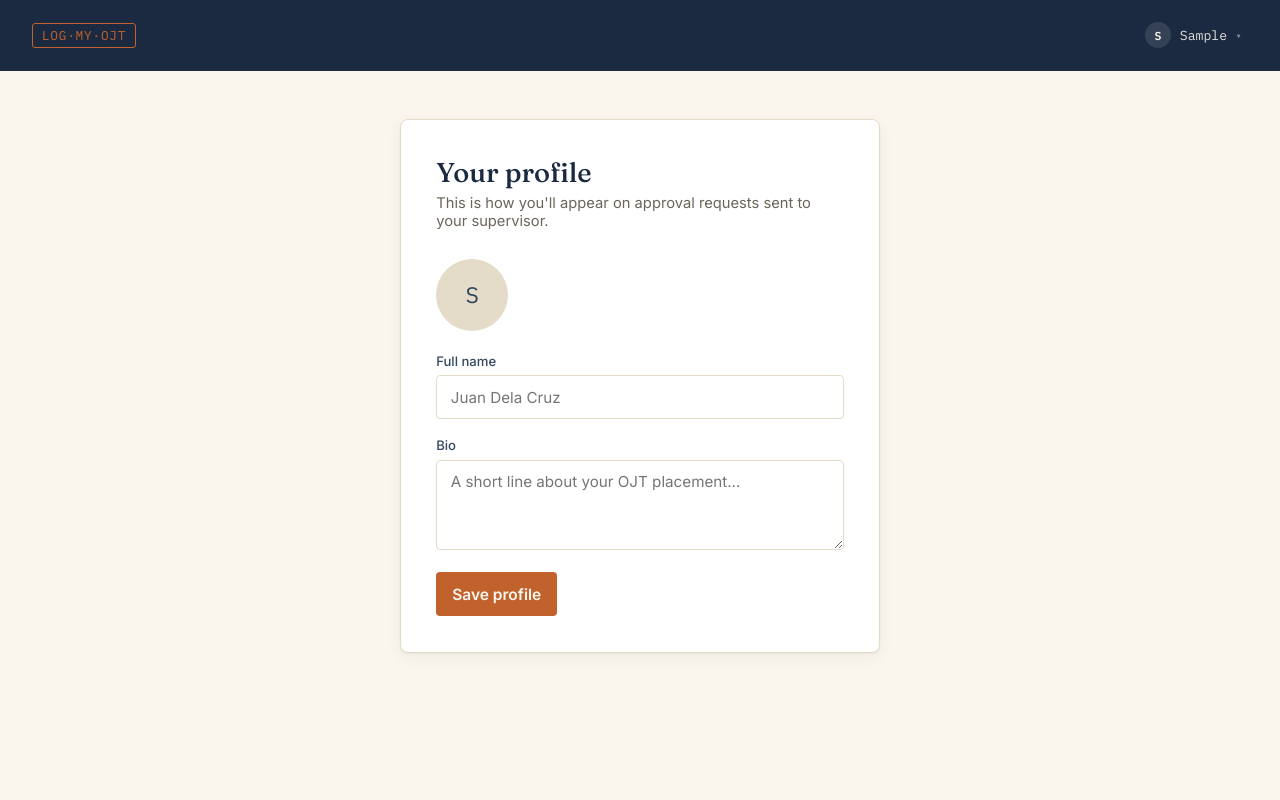
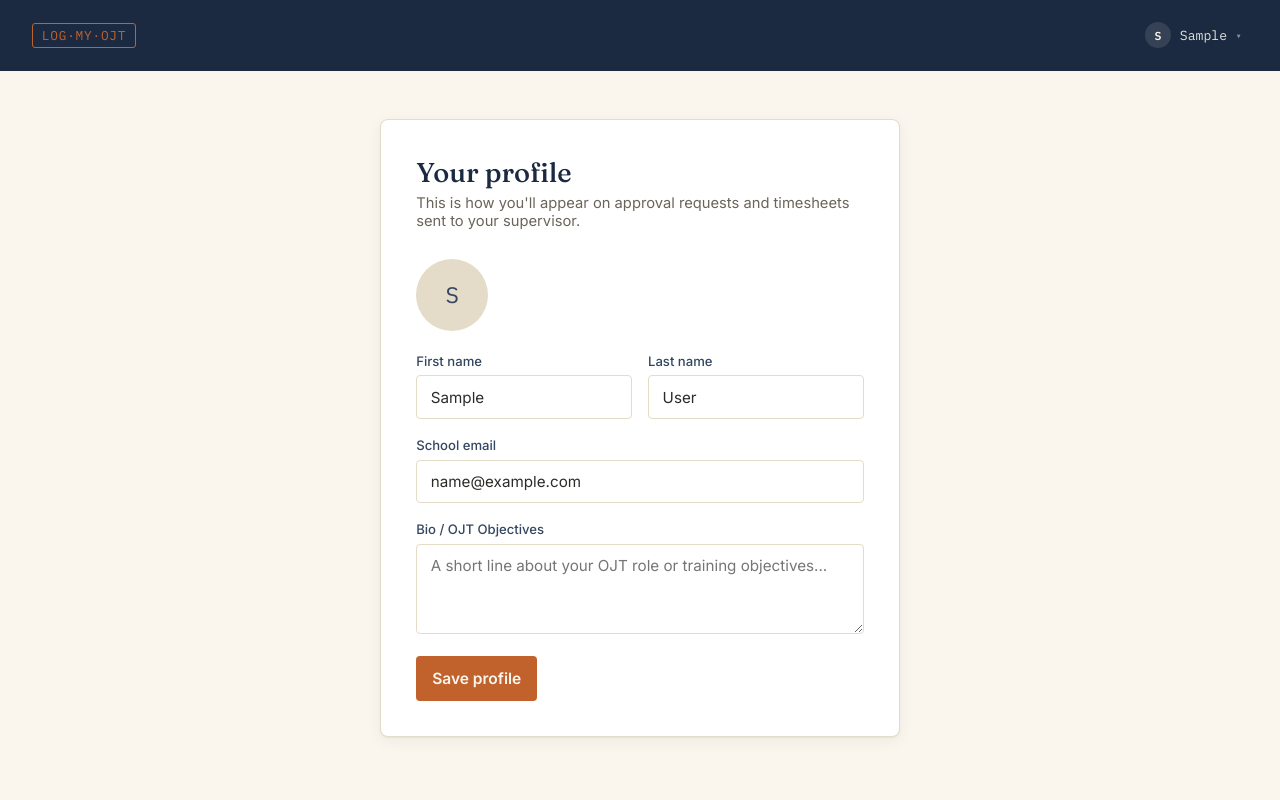
Before and after one commit to nameless1016/LogMyOJT, a Django app: page /profile/ in a window 1280 px wide. Run offline with Django 5.2, Linux system fonts and the light colour scheme; the visitor is signed in with stand-in values (Sample User, id 1); data comes from the database, SQL or seed files in the repository.

Commit message:
feat(profile-settings): add user field syncing, save notifications, and dark mode engine

```diff
--- a/apps/user_profile/views.py
+++ b/apps/user_profile/views.py
@@ -1,3 +1,4 @@
+from django.contrib import messages
 from django.contrib.auth.decorators import login_required
 from django.shortcuts import render, redirect
 
@@ -8,16 +9,37 @@ from .models import Profile
 def profile_view(request):
     """
     Profile feature — view and edit the logged-in student's profile.
-    Owns its own model (Profile) and its own form handling.
+    Owns its own model (Profile) and its own form handling, syncing
+    essential identity details (first name, last name, email) cleanly
+    with Django's User model.
     """
     profile, _ = Profile.objects.get_or_create(user=request.user)
 
     if request.method == 'POST':
-        profile.full_name = request.POST.get('full_name', '').strip()
+        user = request.user
+        first_name = request.POST.get('first_name', '').strip()
+        last_name = request.POST.get('last_name', '').strip()
+        email = request.POST.get('email', '').strip()
+
+        # Update User identity fields
+        if first_name:
+            user.first_name = first_name
+        if last_name:
+            user.last_name = last_name
+        if email:
+            user.email = email
+        user.save()
+
+        # Update Profile fields
+        combined_name = f"{user.first_name} {user.last_name}".strip()
+        profile.full_name = combined_name or request.POST.get('full_name', '').strip()
         profile.bio = request.POST.get('bio', '').strip()
+
         if request.FILES.get('profile_image'):
             profile.profile_image = request.FILES['profile_image']
+
         profile.save()
+        messages.success(request, 'Profile details updated successfully!')
         return redirect('profile:profile')
 
     return render(request, 'profile/profile.html', {'profile': profile})
--- /dev/null
+++ b/apps/user_settings/context_processors.py
@@ -0,0 +1,16 @@
+def dark_mode(request):
+    """
+    Exposes `is_dark_mode` to all templates so any authenticated page
+    (Home, Profile, Settings) seamlessly inherits the user's theme.
+    """
+    if request.user.is_authenticated:
+        settings_obj = getattr(request.user, 'settings', None)
+        if settings_obj is not None:
+            return {'is_dark_mode': settings_obj.dark_mode}
+        try:
+            from .models import UserSettings
+            settings_obj, _ = UserSettings.objects.get_or_create(user=request.user)
+            return {'is_dark_mode': settings_obj.dark_mode}
+        except Exception:
+            return {'is_dark_mode': False}
+    return {'is_dark_mode': False}
--- a/apps/user_settings/views.py
+++ b/apps/user_settings/views.py
@@ -1,3 +1,4 @@
+from django.contrib import messages
 from django.contrib.auth.decorators import login_required
 from django.shortcuts import render, redirect
 
@@ -16,6 +17,7 @@ def settings_view(request):
         settings_obj.dark_mode = request.POST.get('dark_mode') == 'on'
         settings_obj.email_notifications = request.POST.get('email_notifications') == 'on'
         settings_obj.save()
+        messages.success(request, 'Settings saved successfully.')
         return redirect('user_settings:settings')
 
     profile = getattr(request.user, 'profile', None)
--- a/config/settings.py
+++ b/config/settings.py
@@ -77,6 +77,7 @@ TEMPLATES = [
                 'django.template.context_processors.request',
                 'django.contrib.auth.context_processors.auth',
                 'django.contrib.messages.context_processors.messages',
+                'apps.user_settings.context_processors.dark_mode',
             ],
         },
     },
--- a/static/css/home/home.css
+++ b/static/css/home/home.css
@@ -45,8 +45,8 @@
   gap: 1.5rem;
   margin-top: 2rem;
   padding: 1.1rem 1.6rem;
-  background: #fff;
-  border: 1.5px dashed var(--parchment-line);
+  background: var(--card-bg, #fff);
+  border: 1.5px dashed var(--card-border, var(--parchment-line));
   border-radius: 6px;
   box-shadow: var(--shadow-soft);
 }
--- a/static/css/profile/profile.css
+++ b/static/css/profile/profile.css
@@ -13,9 +13,9 @@
 
 .profile-card {
   width: 100%;
-  max-width: 480px;
-  background: #fff;
-  border: 1.5px solid var(--parchment-line);
+  max-width: 520px;
+  background: var(--card-bg, #fff);
+  border: 1.5px solid var(--card-border, var(--parchment-line));
   border-radius: 8px;
   padding: 2.2rem;
   box-shadow: var(--shadow-soft);
@@ -105,3 +105,16 @@ textarea.form-input {
   min-height: 90px;
   font-family: 'Inter', sans-serif;
 }
+
+.field-grid {
+  display: grid;
+  grid-template-columns: 1fr 1fr;
+  gap: 1rem;
+}
+
+@media (max-width: 520px) {
+  .field-grid {
+    grid-template-columns: 1fr;
+    gap: 0;
+  }
+}
--- a/static/css/shared/base.css
+++ b/static/css/shared/base.css
@@ -10,6 +10,9 @@
   --ink-soft: #33465f;
   --parchment: #faf6ed;
   --parchment-line: #e4dcc8;
+  --card-bg: #ffffff;
+  --card-border: #e4dcc8;
+  --input-bg: #ffffff;
   --stamp: #c1622d;
   --stamp-dark: #a44f22;
   --approved: #4f7942;
@@ -75,13 +97,13 @@ body {
 .form-input {
   width: 100%;
   padding: 0.7rem 0.85rem;
-  border: 1.5px solid var(--parchment-line);
+  border: 1.5px solid var(--card-border, var(--parchment-line));
   border-radius: 4px;
-  background: #fff;
+  background: var(--input-bg, #fff);
   font-family: 'Inter', sans-serif;
   font-size: 0.95rem;
   color: var(--text);
-  transition: border-color 0.15s ease;
+  transition: border-color 0.15s ease, background-color 0.2s ease;
 }
 
 .form-input:focus {
--- a/static/css/user_settings/settings.css
+++ b/static/css/user_settings/settings.css
@@ -13,9 +13,9 @@
 
 .settings-card {
   width: 100%;
-  max-width: 480px;
-  background: #fff;
-  border: 1.5px solid var(--parchment-line);
+  max-width: 520px;
+  background: var(--card-bg, #fff);
+  border: 1.5px solid var(--card-border, var(--parchment-line));
   border-radius: 8px;
   padding: 2.2rem;
   box-shadow: var(--shadow-soft);
--- a/static/js/user_settings/settings.js
+++ b/static/js/user_settings/settings.js
@@ -1,10 +1,14 @@
 // Settings feature JS — submits the form automatically when a
-// toggle is flipped, so preferences save without a separate click.
+// toggle is flipped, and provides instant visual feedback for Dark Mode.
 // Owns only Settings-screen behavior.
 
 document.addEventListener('DOMContentLoaded', function () {
   document.querySelectorAll('.settings-autosave').forEach(function (toggle) {
     toggle.addEventListener('change', function () {
+      // Instant theme toggle feedback for dark mode toggle
+      if (toggle.name === 'dark_mode') {
+        document.body.classList.toggle('dark-mode', toggle.checked);
+      }
       toggle.closest('form').submit();
     });
   });
--- a/templates/home/home.html
+++ b/templates/home/home.html
@@ -9,7 +9,7 @@
     <link href="https://fonts.googleapis.com/css2?family=Fraunces:opsz,wght@9..144,400;9..144,500;9..144,600&family=IBM+Plex+Mono:wght@400;500;600&family=Inter:wght@400;500;600&display=swap" rel="stylesheet">
     <link rel="stylesheet" href="{% static 'css/home/home.css' %}">
 </head>
-<body>
+<body class="{% if is_dark_mode %}dark-mode{% endif %}">
 <div class="dashboard">
     <div class="top-bar">
         <a href="{% url 'home:home' %}" class="brand-mark">LOG·MY·OJT</a>
--- a/templates/profile/profile.html
+++ b/templates/profile/profile.html
@@ -9,7 +9,7 @@
     <link href="https://fonts.googleapis.com/css2?family=Fraunces:opsz,wght@9..144,400;9..144,500;9..144,600&family=IBM+Plex+Mono:wght@400;500;600&family=Inter:wght@400;500;600&display=swap" rel="stylesheet">
     <link rel="stylesheet" href="{% static 'css/profile/profile.css' %}">
 </head>
-<body>
+<body class="{% if is_dark_mode %}dark-mode{% endif %}">
 <div class="profile-page">
     <div class="top-bar">
         <a href="{% url 'home:home' %}" class="brand-mark">LOG·MY·OJT</a>
@@ -40,7 +40,7 @@
         <div class="profile-card">
             {% include 'shared/messages.html' %}
             <h2>Your profile</h2>
-            <p class="sub">This is how you'll appear on approval requests sent to your supervisor.</p>
+            <p class="sub">This is how you'll appear on approval requests and timesheets sent to your supervisor.</p>
 
             <form method="post" enctype="multipart/form-data">
                 {% csrf_token %}
@@ -57,14 +57,27 @@
                     <input type="file" id="id_profile_image" name="profile_image" accept="image/*">
                 </div>
 
+                <div class="field-grid">
+                    <div class="field">
+                        <label for="id_first_name">First name</label>
+                        <input type="text" id="id_first_name" name="first_name" class="form-input" value="{{ request.user.first_name }}" placeholder="Juan" required>
+                    </div>
+                    <div class="field">
+                        <label for="id_last_name">Last name</label>
+                        <input type="text" id="id_last_name" name="last_name" class="form-input" value="{{ request.user.last_name }}" placeholder="Dela Cruz" required>
+                    </div>
+                </div>
+
                 <div class="field">
-                    <label for="id_full_name">Full name</label>
-                    <input type="text" id="id_full_name" name="full_name" class="form-input" value="{{ profile.full_name }}" placeholder="Juan Dela Cruz">
+                    <label for="id_email">School email</label>
+                    <input type="email" id="id_email" name="email" class="form-input" value="{{ request.user.email }}" placeholder="student@school.edu" required>
                 </div>
+
                 <div class="field">
-                    <label for="id_bio">Bio</label>
-                    <textarea id="id_bio" name="bio" class="form-input" placeholder="A short line about your OJT placement...">{{ profile.bio }}</textarea>
+                    <label for="id_bio">Bio / OJT Objectives</label>
+                    <textarea id="id_bio" name="bio" class="form-input" rows="3" placeholder="A short line about your OJT role or training objectives...">{{ profile.bio }}</textarea>
                 </div>
+
                 <button type="submit" class="btn-stamp">Save profile</button>
             </form>
         </div>
--- a/templates/user_settings/settings.html
+++ b/templates/user_settings/settings.html
@@ -9,7 +9,7 @@
     <link href="https://fonts.googleapis.com/css2?family=Fraunces:opsz,wght@9..144,400;9..144,500;9..144,600&family=IBM+Plex+Mono:wght@400;500;600&family=Inter:wght@400;500;600&display=swap" rel="stylesheet">
     <link rel="stylesheet" href="{% static 'css/user_settings/settings.css' %}">
 </head>
-<body>
+<body class="{% if is_dark_mode %}dark-mode{% endif %}">
 <div class="settings-page">
     <div class="top-bar">
         <a href="{% url 'home:home' %}" class="brand-mark">LOG·MY·OJT</a>
```
Also changed, not shown: other parts of static/css/shared/base.css (+24 -4 lines).
